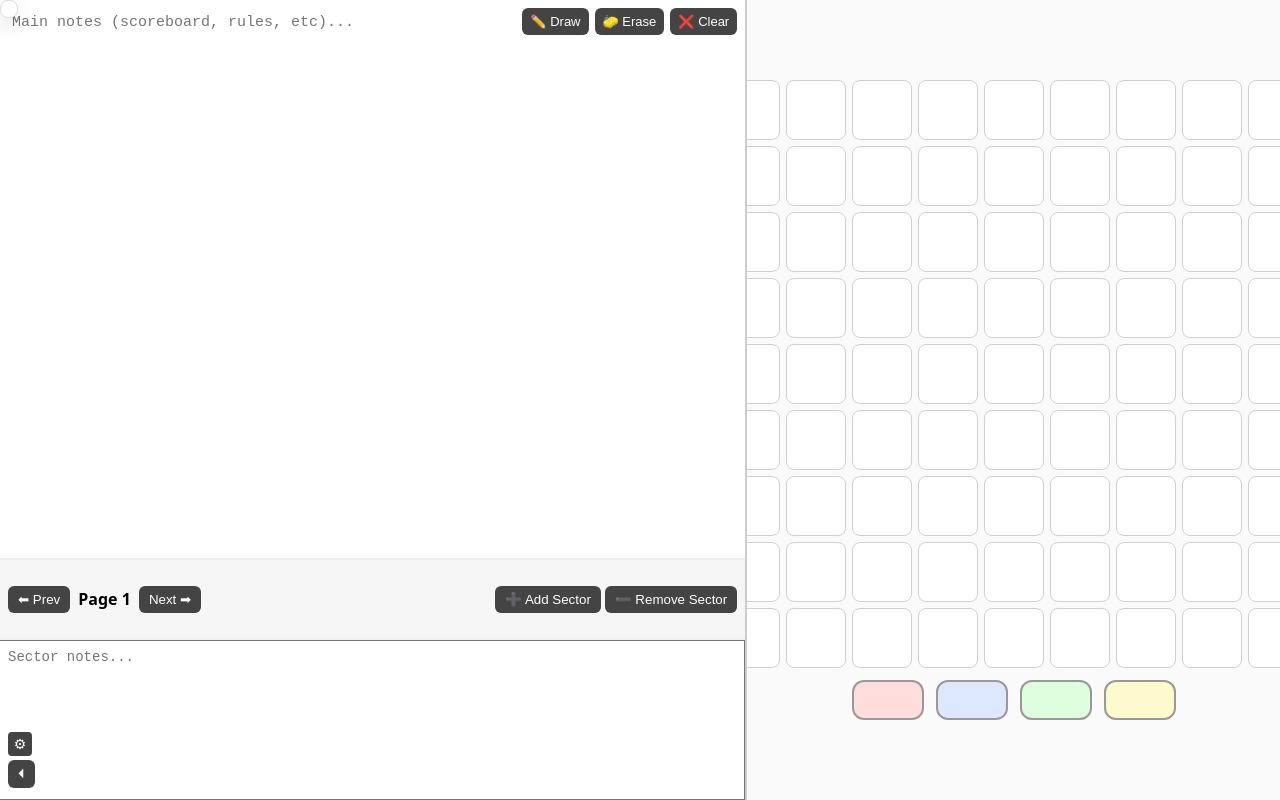
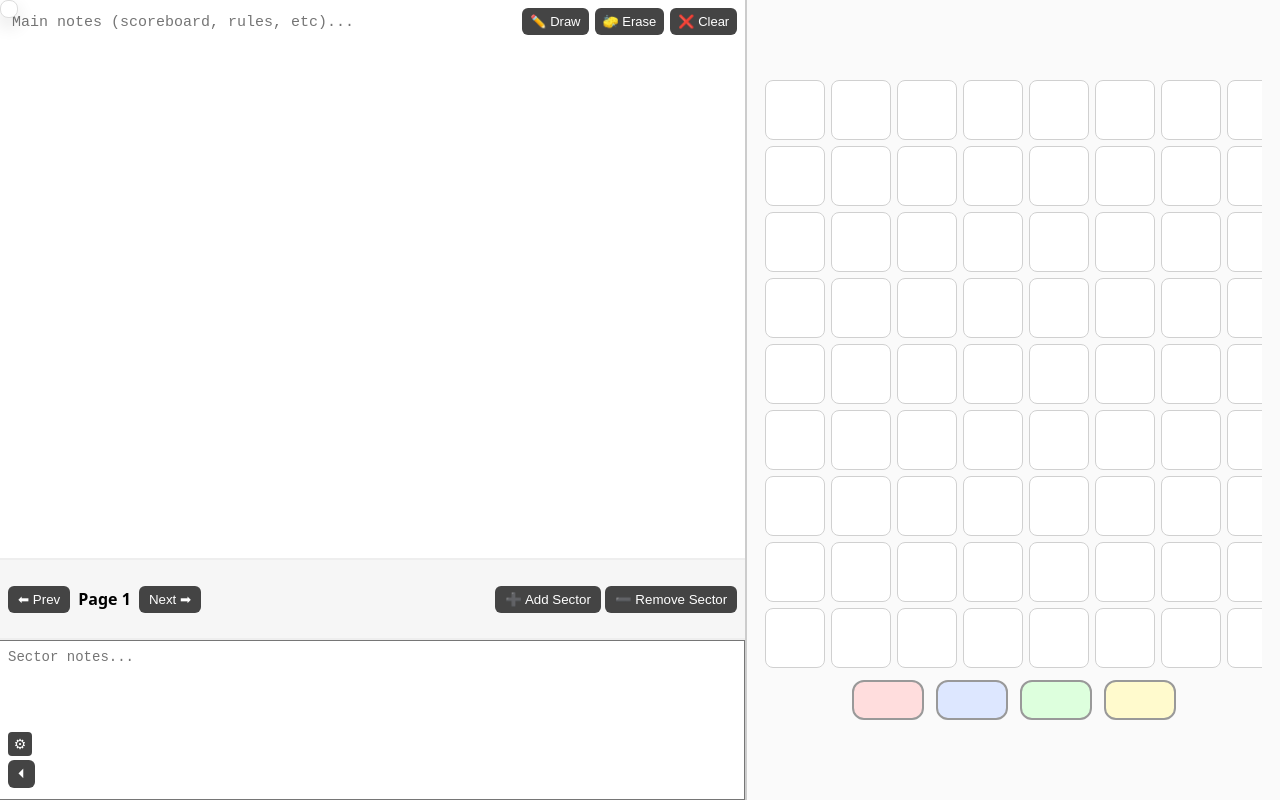
Before and after one commit to Mystrixa/TicTacToe, a plain HTML site: page index.html in a window 1280 px wide. Drawn offline with Linux system fonts and the light colour scheme.

Commit message:
Update style.css

```diff
--- a/style.css
+++ b/style.css
@@ -138,10 +138,11 @@ body {
 /* Grid */
 .grid {
   display: grid;
-  grid-template-columns: repeat(9, 60px);
-  grid-template-rows: repeat(9, 60px);
   gap: 6px;
+  overflow: auto;
+  max-width: 100%;
 }
+
 
 /* Wrapper for cell + coord */
 .cell-wrapper {
@@ -227,3 +228,8 @@ body {
   border: 1px solid #bbb;
   cursor: pointer;
 }
+
+/* Tiny grid resize button (JS handles positioning) */
+#gridSizeBtn {
+  /* minimal style applied via JS */
+}
```
